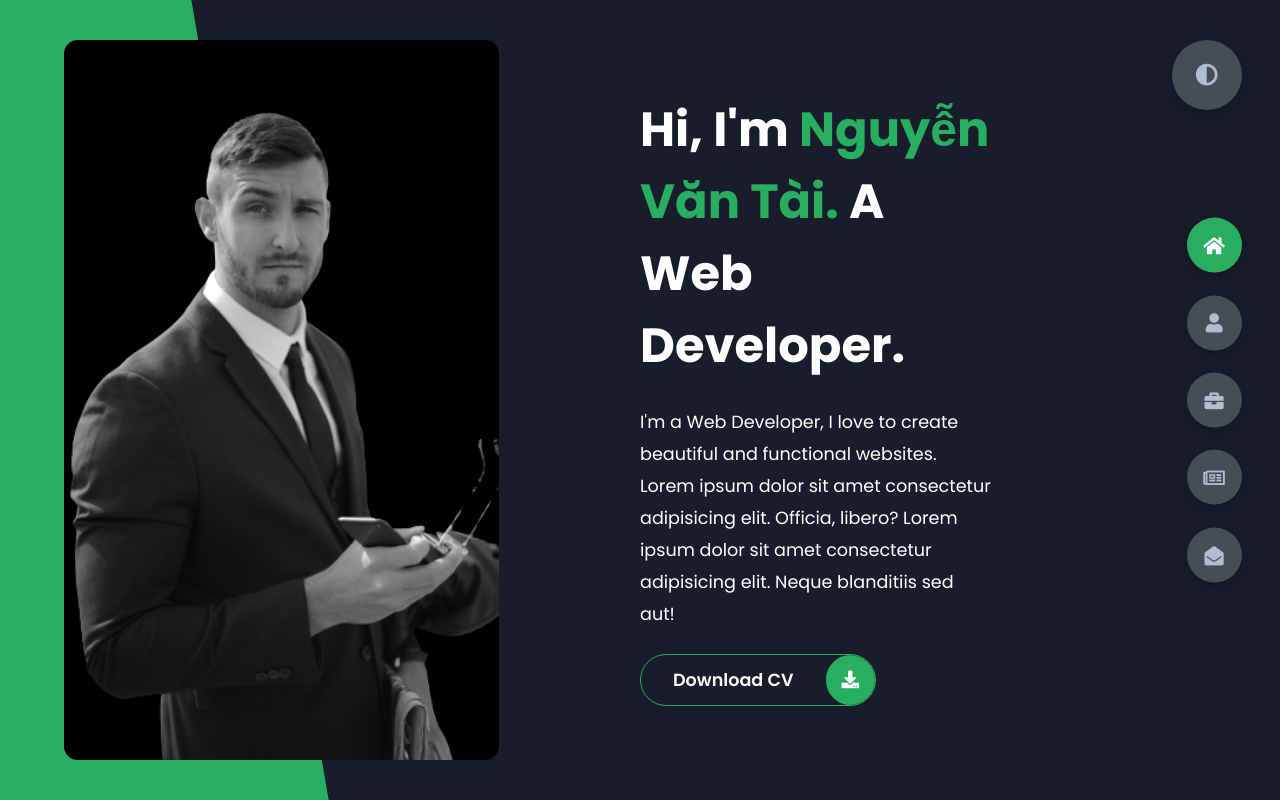
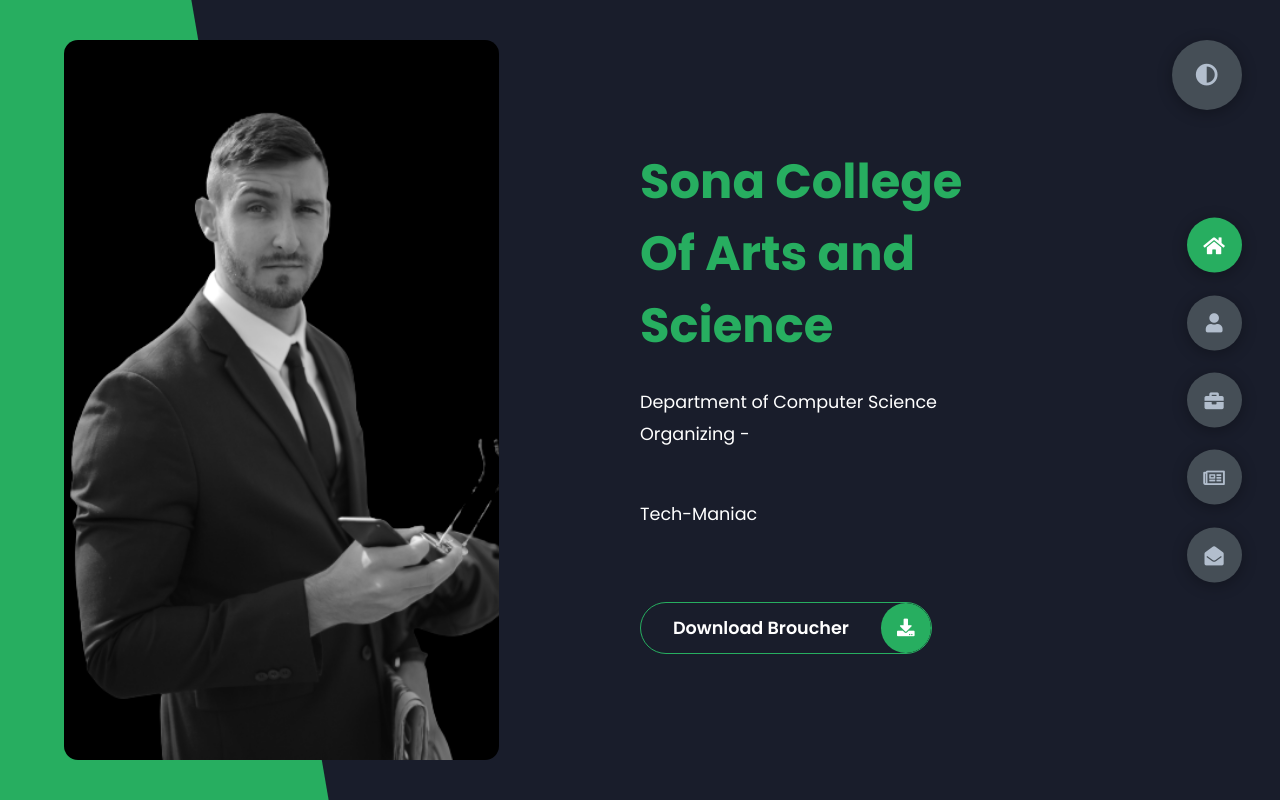
Before and after one commit to Epic-Fiend/test, a plain HTML site: page index.html in a window 1280 px wide. Drawn offline with Linux system fonts and the light colour scheme.

Commit message:
Update index.html

```diff
--- a/index.html
+++ b/index.html
@@ -4,7 +4,7 @@
     <meta charset="UTF-8">
     <meta http-equiv="X-UA-Compatible" content="IE=edge">
     <meta name="viewport" content="width=device-width, initial-scale=1.0">
-    <title>Portfolio</title>
+    <title>TECH-MANIAC REGISTRATION</title>
     <link rel="stylesheet" href="styles/styles.css">
     <link rel="preconnect" href="https://fonts.googleapis.com">
     <link rel="preconnect" href="https://fonts.gstatic.com" crossorigin>
@@ -21,18 +21,16 @@
                 </div>
             </div>
             <div class="right-header">
-                <h1 class="name">
-                    Hi, I'm <span>Nguyễn Văn Tài.</span>
-                    A Web Developer.
+                <h1 class="name"><span>Sona College Of Arts and Science</span>
                 </h1>
                 <p>
-                    I'm a Web Developer, I love to create beautiful and functional websites.
-                    Lorem ipsum dolor sit amet consectetur adipisicing elit. Officia, libero?
-                    Lorem ipsum dolor sit amet consectetur adipisicing elit. Neque blanditiis sed aut!
+                   Department of Computer Science
+				  Organizing -
+				 <p> <span>Tech-Maniac</span> </p>
                 </p>
                 <div class="btn-con">
                     <a href="" class="main-btn">
-                        <span class="btn-text">Download CV</span>
+                        <span class="btn-text">Download Broucher</span>
                         <span class="btn-icon"><i class="fas fa-download"></i></span>
                     </a>
                 </div>
```
